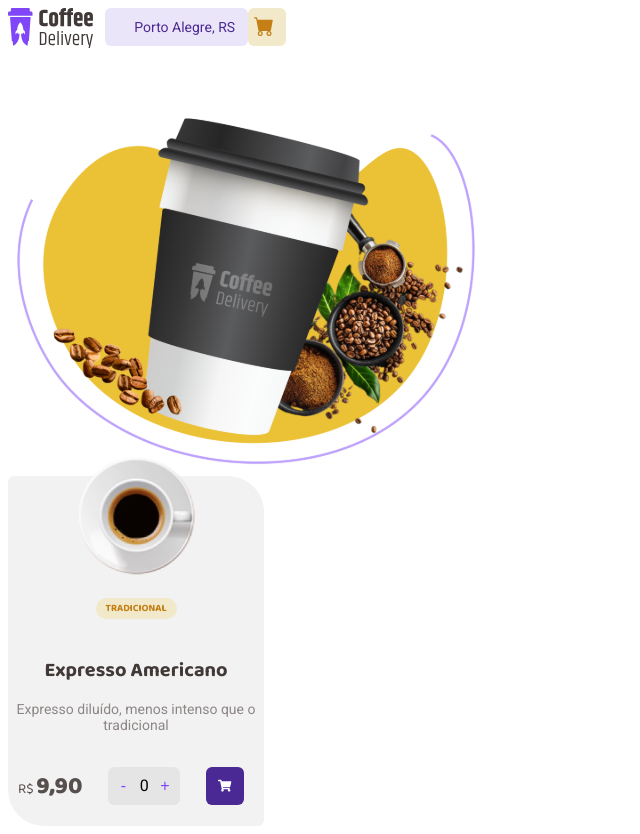
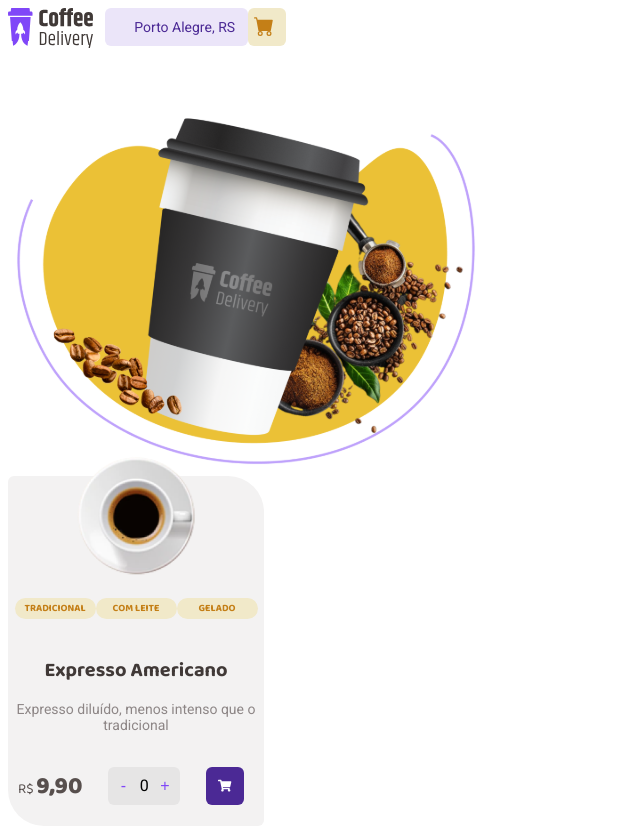
Before and after one commit to helenapaixao/CoffeDelivery, a React (Vite) app: page / in a window 1280 px wide. Shown: the whole page, without its empty margins (0-640 px from the left). Built offline with nearby package versions, Linux system fonts and the light colour scheme; some icons are missing.

Commit message:
[feat] Allow card component to accept multiple tags

```diff
--- a/src/components/Atoms/Card/index.tsx
+++ b/src/components/Atoms/Card/index.tsx
@@ -17,16 +17,18 @@ type CardProps = {
   content: string;
   price: string;
   src: string;
-  tagText: string;
+  tagTexts: string[];
 };
 
-export const Card = ({ title, content, src, price, tagText }: CardProps) => {
+export const Card = ({ title, content, src, price, tagTexts }: CardProps) => {
   return (
     <Container>
 
       <Image src={src} height="120" width="120" />
       <DivTag>
-        <Tag>{tagText}</Tag>
+      {tagTexts.map((tagText, index) => (
+          <Tag key={index}>{tagText}</Tag>
+        ))}
       </DivTag>
       <Title>{title}</Title>
       <SubTitle>{content}</SubTitle>
--- a/src/screens/Home/index.tsx
+++ b/src/screens/Home/index.tsx
@@ -11,7 +11,7 @@ export const Home = () => {
       <Content>
         <img src={Intro} />
         <Card
-          tagText="TRADICIONAL"
+          tagTexts={["TRADICIONAL", "COM LEITE", "GELADO"]}
           src={Coffee}
           title="Expresso Americano"
           content="Expresso diluído, menos intenso que o tradicional"
```
